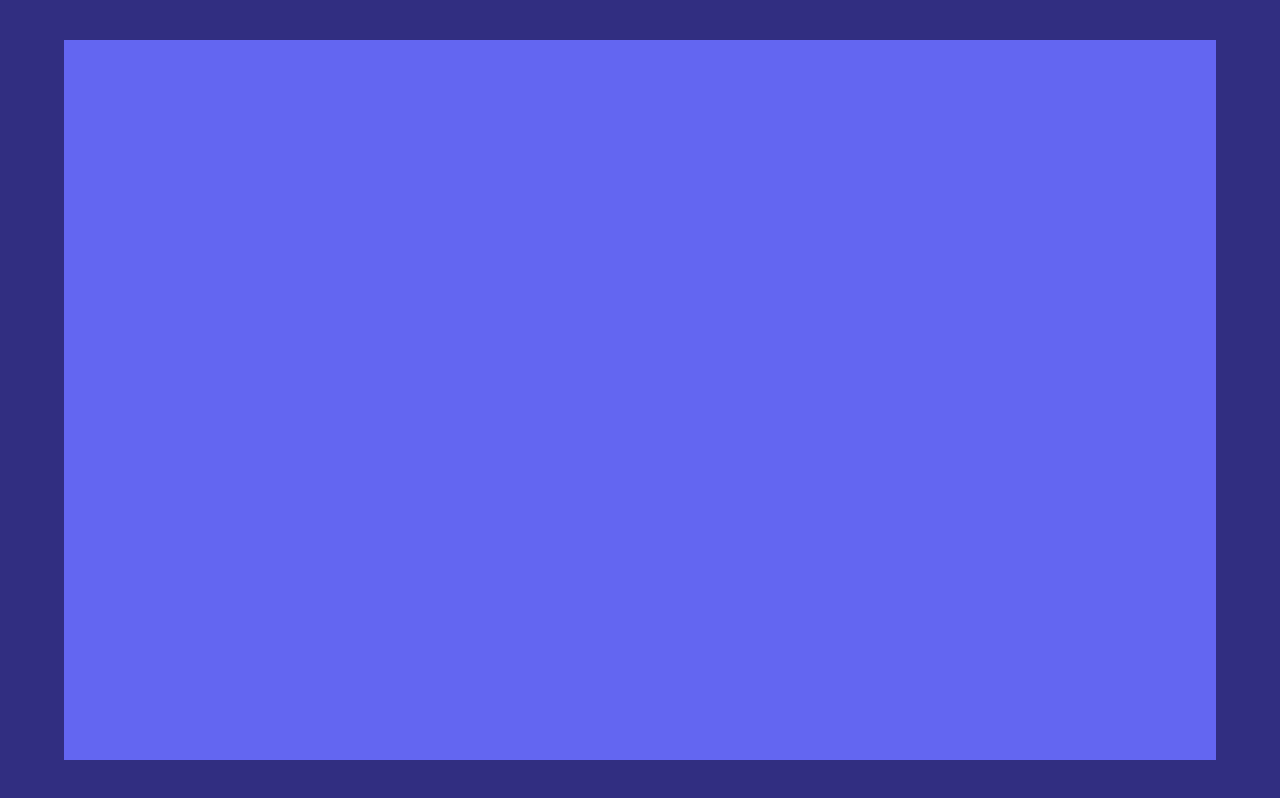
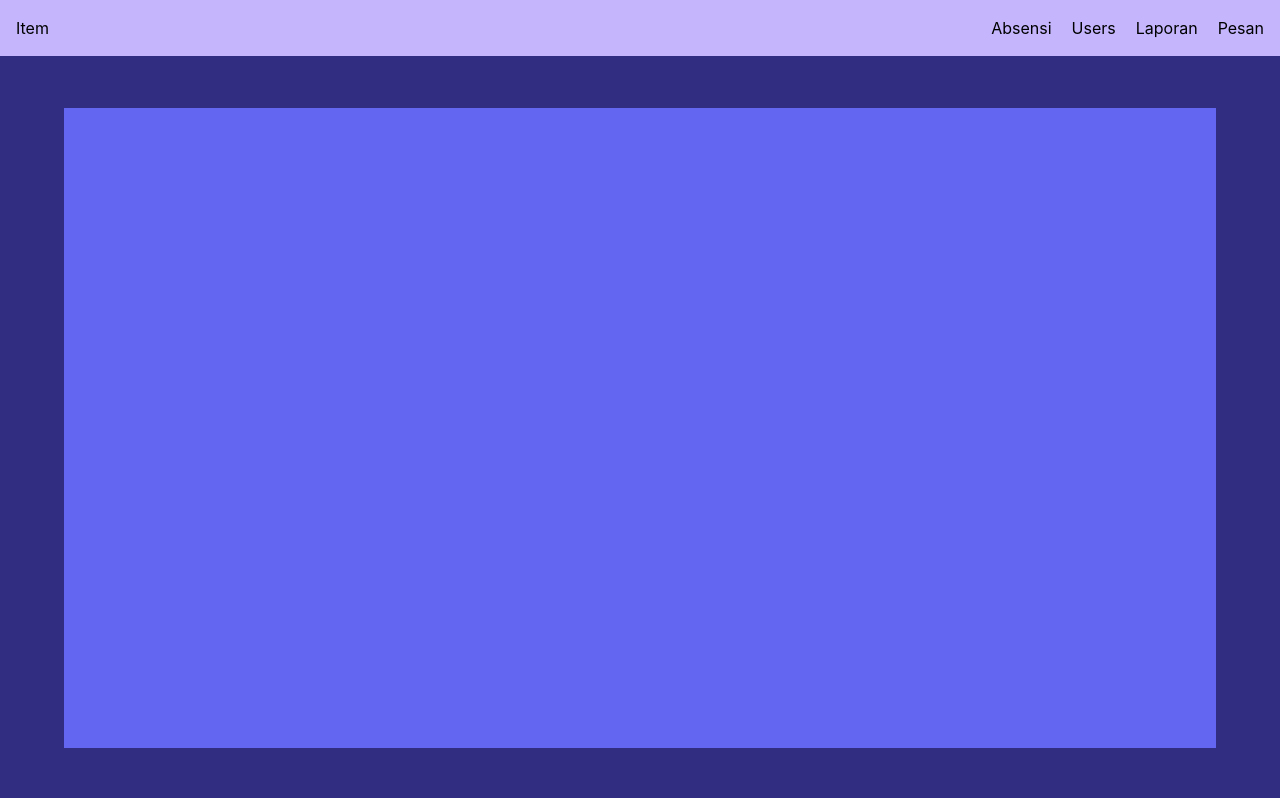
Before and after one commit to miridium-electrode/erp, a React (Create React App) app in the folder web/: page /absen in a window 1280 px wide. Built offline with nearby package versions, Linux system fonts and the light colour scheme.

Commit message:
chaotic mess that make conditional rendering work

```diff
--- a/web/src/components/Background.tsx
+++ b/web/src/components/Background.tsx
@@ -1,14 +1,26 @@
 import React from 'react';
 
-type Props = {
+
+type PropsOrigin = {
+    forPage: string;
     children: React.ReactNode;
 };
 
-function Background({ children }: Props) {
-    return(
-        <div className="flex justify-center items-center h-screen bg-indigo-900">
-            { children }
-        </div>
-    );
+
+function Background(props: PropsOrigin) {
+    if(props.forPage === "login") {
+        return (
+            <div className="flex justify-center items-center h-screen bg-indigo-900">
+                {props.children}
+            </div>
+        );
+    } else {
+        return (
+            <div className="flex flex-col justify-between h-screen bg-indigo-900">
+                {props.children}
+            </div>
+        );
+    }
 }
+
 export default Background;
--- /dev/null
+++ b/web/src/components/Container.tsx
@@ -0,0 +1,20 @@
+import React from 'react';
+
+type Props = {
+    forPage: string;
+    children: React.ReactNode;
+};
+
+function Container(props: Props) {
+    if(props.forPage === "absen") {
+        return (
+            <div className="container bg-indigo-500 m-auto w-9/10 h-4/5">
+                {props.children}
+            </div>
+        );
+    } else {
+        return null;
+    }
+}
+
+export default Container;
--- a/web/src/components/Navbar.tsx
+++ b/web/src/components/Navbar.tsx
@@ -2,8 +2,11 @@ import React from 'react';
 
 function Navbar() {
     return (
-        <div className="container mx-auto bg-purple-300 p-5 w-full">
+        <div className="bg-purple-300 p-4 w-full">
             <nav className="flex justify-between">
+                <div>
+                    Item
+                </div>
                 <ul className="flex flex-row">
                     <li className="pr-5">Absensi</li>
                     <li className="pr-5">Users</li>
--- a/web/src/pages/AbsenPage.tsx
+++ b/web/src/pages/AbsenPage.tsx
@@ -1,12 +1,13 @@
 import React from 'react';
 import Background from '../components/Background';
+import Navbar from '../components/Navbar';
+import Container from '../components/Container';
 
 function AbsenPage() {
     return (
-        <Background>
-            <div className="container bg-indigo-500 mx-auto absolute w-9/10 h-9/10" >
-
-            </div>
+        <Background forPage="other">
+            <Navbar/>
+            <Container forPage="absen"> </Container>
         </Background>
     );
 }
--- a/web/src/pages/LoginPage.tsx
+++ b/web/src/pages/LoginPage.tsx
@@ -25,7 +25,7 @@ async function getInputField() {
 
 function LoginPage() {
     return (
-        <Background>
+        <Background forPage="login">
             <div className="flex flex-col justify-center items-center bg-indigo-700 p-8">
                 <h1 className="text-white text-3xl m-4">Login</h1>
                 <div className="flex flex-col justify-center items-center mb-4">
```
